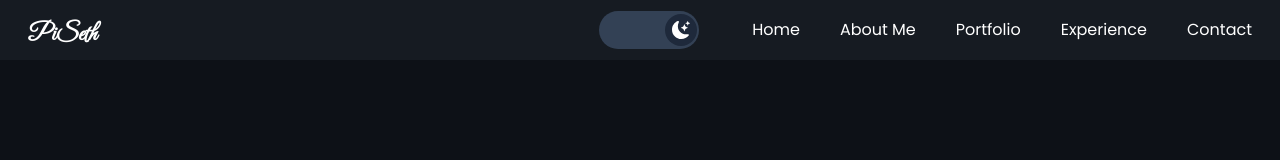
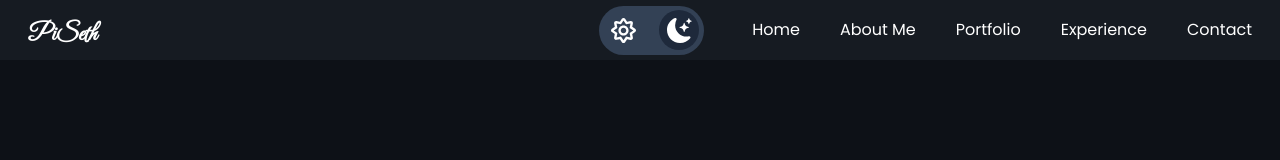
Before and after one commit to it-phnomden/maportfolio, a React (Create React App) app: page / in a window 1280 px wide. Shown: the top 160 px of the page. Built offline with nearby package versions, Linux system fonts and the light colour scheme.

Commit message:
Changed toggle switch button

```diff
--- a/src/components/ToggleSwitch.jsx
+++ b/src/components/ToggleSwitch.jsx
@@ -1,20 +1,17 @@
 import React from "react";
 import { FaRegSun } from "react-icons/fa";
 import { BsFillMoonStarsFill } from "react-icons/bs";
+import { MdWbSunny } from "react-icons/md";
 
 const ToggleSwitch = (props) => {
   return (
-    <div
-      className="bg-slate-300  dark:bg-slate-700 w-[100px] p-[3px] rounded-full flex justify-between items-center cursor-pointer"
-    >
+    <div className="bg-slate-300  dark:bg-slate-700 w-[105px] p-3 rounded-full flex justify-between items-center cursor-pointer">
       <div
-        className={`bg-slate-400 dark:bg-slate-800 relative w-fit p-4 flex justify-center items-center rounded-full
-        transform duration-500 ${props.dark?'translate-x-[63px] rotate-[360deg]':'translate-x-0'}`}
-      >
-        <FaRegSun size={18} className={`absolute ${props.dark?'opacity-0':'opacity-100'}`} />
-        <BsFillMoonStarsFill size={18} className={`absolute ${props.dark?'opacity-100':'opacity-0'}`}/>
-
-      </div>
+        className={`w-fit p-5 flex justify-center items-center rounded-full
+        duration-300 transition-transform ease-linear absolute left-1 ${props.dark ? "bg-slate-800 translate-x-14" : "bg-slate-200 translate-x-0"}`}
+      ></div>
+      <FaRegSun size={25} className="z-10" />
+      <BsFillMoonStarsFill size={25} className="z-10" />
     </div>
   );
 };
--- a/src/index.css
+++ b/src/index.css
@@ -29,9 +29,9 @@
     @apply inline-block text-transparent bg-clip-text bg-gradient-to-r from-[#0f2027] to-[#2c5364];
   }
   .dark-mode {
-    @apply bg-[rgb(13,17,23)] text-slate-300 transition-colors duration-500;
+    @apply bg-[rgb(13,17,23)] text-slate-300 duration-1000;
   }
   .light-mode {
-    @apply bg-[rgb(255,255,255)] text-black transition-colors duration-500;
+    @apply bg-[rgb(255,255,255)] text-black duration-1000;
   }
 }
```
